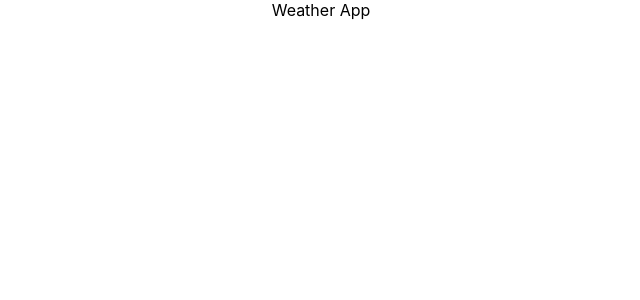
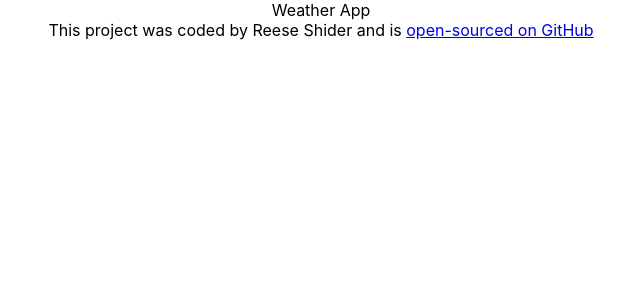
Before and after one commit to Reese718/reese-weather-app, a React (Create React App) app: page / in a window 1280 px wide. Shown: the top 300 px of the page, without its empty margins (319-959 px from the left). Built offline with nearby package versions, Linux system fonts and the light colour scheme.

Commit message:
Added GitHub Url

```diff
--- a/src/App.js
+++ b/src/App.js
@@ -1,5 +1,15 @@
 import "./App.css";
 
 export default function App() {
-  return <div className="App">Weather App</div>;
+  return (
+    <div className="App">
+      Weather App
+      <footer>
+        This project was coded by Reese Shider and is {""}
+        <a href="https://github.com/Reese718/weather-app-react" target="_blank">
+          open-sourced on GitHub
+        </a>
+      </footer>
+    </div>
+  );
 }
```
